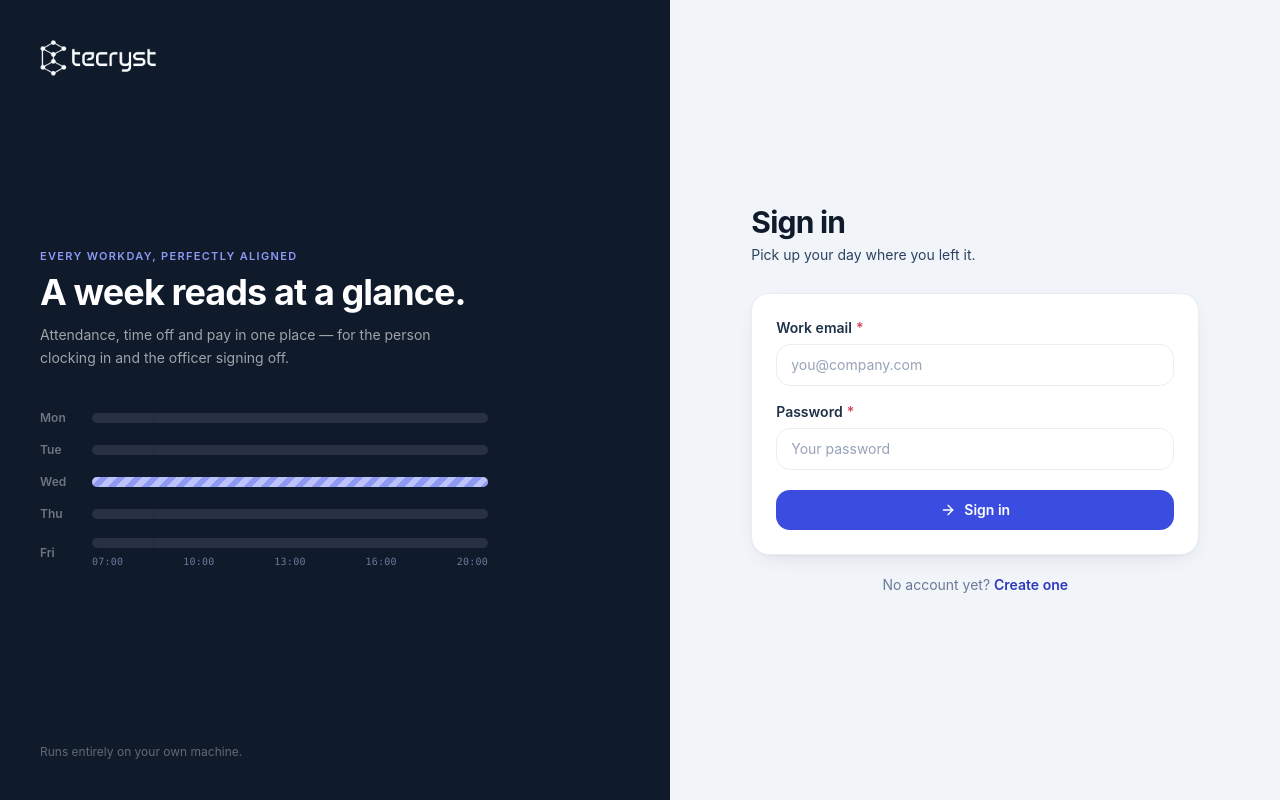
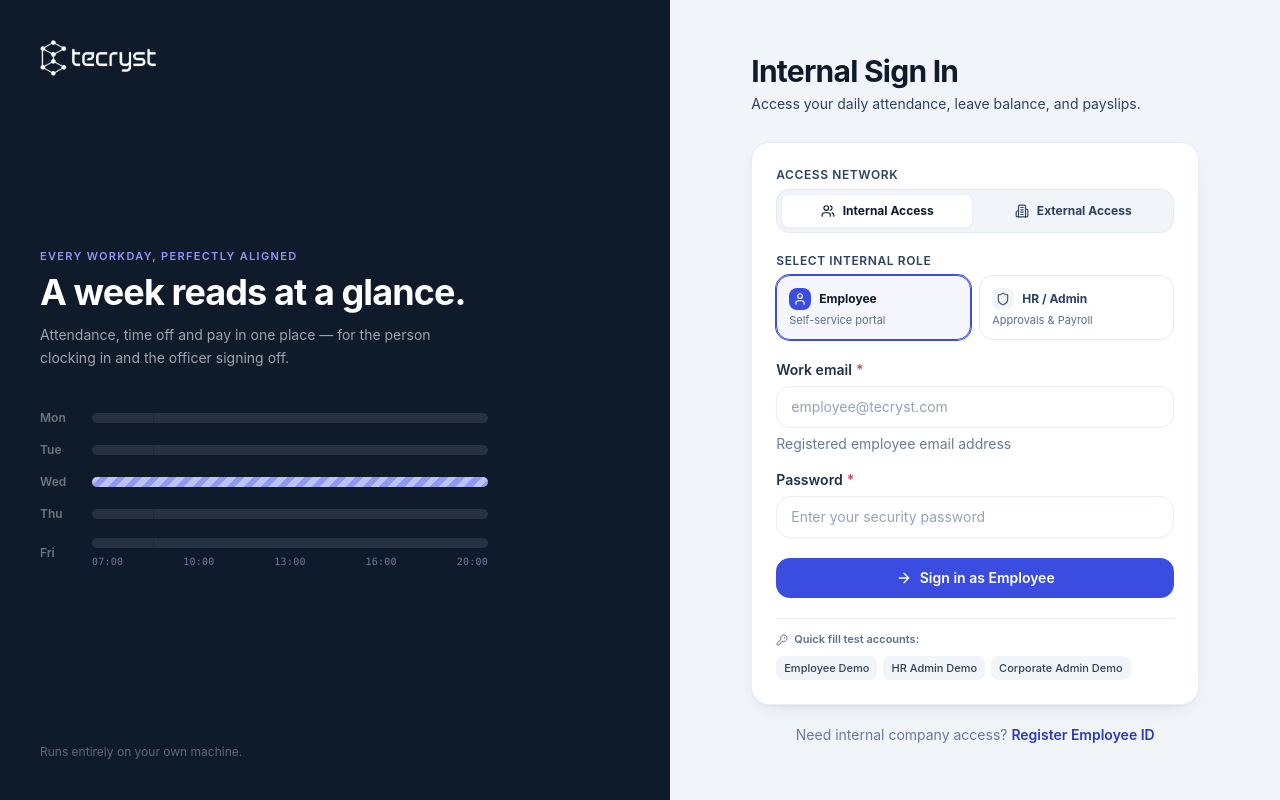
Before and after one commit to sj422159/Odoo-nmit-dayflow-2026, a React (Vite) app in the folder frontend/: page /signin in a window 1280 px wide. Built offline with nearby package versions, Linux system fonts and the light colour scheme; no server answers.

Commit message:
feat(auth): add role-based access switch (Internal vs External) with Employee and HR selectors on sign in

```diff
--- a/frontend/src/pages/SignIn.tsx
+++ b/frontend/src/pages/SignIn.tsx
@@ -2,25 +2,34 @@ import { useState } from 'react'
 import { Link, useLocation, useNavigate } from 'react-router-dom'
 import { useForm } from 'react-hook-form'
 import { zodResolver } from '@hookform/resolvers/zod'
-import { ArrowRight } from 'lucide-react'
+import { ArrowRight, Building2, Shield, User, Users, KeyRound } from 'lucide-react'
 import { ApiError } from '@/api/client'
 import { useAuth } from '@/context/AuthContext'
 import { signInSchema, type SignInValues } from '@/lib/validation'
 import { AuthLayout } from '@/pages/AuthLayout'
 import { Button, Field, FormBanner, Input } from '@/components/ui/Primitives'
 
+type AccessType = 'INTERNAL' | 'EXTERNAL'
+type InternalRole = 'EMPLOYEE' | 'HR_ADMIN'
+
 export default function SignIn() {
   const { signIn } = useAuth()
   const navigate = useNavigate()
   const location = useLocation()
+  const [accessType, setAccessType] = useState<AccessType>('INTERNAL')
+  const [internalRole, setInternalRole] = useState<InternalRole>('EMPLOYEE')
   const [banner, setBanner] = useState<string | null>(null)
 
   const {
     register,
     handleSubmit,
+    setValue,
     setError,
     formState: { errors, isSubmitting },
-  } = useForm<SignInValues>({ resolver: zodResolver(signInSchema), mode: 'onBlur' })
+  } = useForm<SignInValues>({
+    resolver: zodResolver(signInSchema),
+    mode: 'onBlur',
+  })
 
   const onSubmit = async (values: SignInValues) => {
     setBanner(null)
@@ -34,50 +43,280 @@ export default function SignIn() {
         if (error.fields.password) setError('password', { message: error.fields.password })
         setBanner(Object.keys(error.fields).length ? null : error.message)
       } else {
-        setBanner('Something went wrong. Try again.')
+        setBanner('Invalid credentials. Please check your email and password.')
       }
     }
   }
 
+  // Quick Demo Account Pre-filler helper
+  const fillDemoAccount = (role: 'emp' | 'hr' | 'corp') => {
+    setBanner(null)
+    if (role === 'emp') {
+      setAccessType('INTERNAL')
+      setInternalRole('EMPLOYEE')
+      setValue('email', 'employee@tecryst.com')
+      setValue('password', 'Password@123')
+    } else if (role === 'hr') {
+      setAccessType('INTERNAL')
+      setInternalRole('HR_ADMIN')
+      setValue('email', 'hr.admin@tecryst.com')
+      setValue('password', 'Password@123')
+    } else {
+      setAccessType('EXTERNAL')
+      setValue('email', 'corp.admin@tecryst.com')
+      setValue('password', 'Password@123')
+    }
+  }
+
+  const getSubtitle = () => {
+    if (accessType === 'EXTERNAL') {
+      return 'Enterprise authentication for Corporate Admins & Organization Executives.'
+    }
+    return internalRole === 'EMPLOYEE'
+      ? 'Access your daily attendance, leave balance, and payslips.'
+      : 'Access the workforce management board, approvals, and payroll engine.'
+  }
+
   return (
     <AuthLayout
-      title="Sign in"
-      subtitle="Pick up your day where you left it."
+      title={accessType === 'EXTERNAL' ? 'Corporate Sign In' : 'Internal Sign In'}
+      subtitle={getSubtitle()}
       footer={
+        <div className="space-y-4">
           <p className="text-sm text-away">
-          No account yet?{' '}
+            {accessType === 'INTERNAL' ? (
+              <>
+                Need internal company access?{' '}
                 <Link to="/signup" className="font-semibold text-flow-600 hover:underline">
-            Create one
+                  Register Employee ID
                 </Link>
+              </>
+            ) : (
+              <>
+                External account issue?{' '}
+                <a href="mailto:support@tecryst.com" className="font-semibold text-flow-600 hover:underline">
+                  Contact Enterprise Support
+                </a>
+              </>
+            )}
           </p>
+        </div>
       }
     >
+      <div className="flex flex-col gap-5">
+        {/* ======================================================== */}
+        {/* 1. PRIMARY ACCESS SWITCH: Internal vs External           */}
+        {/* ======================================================== */}
+        <div>
+          <label className="mb-1.5 block text-xs font-semibold uppercase tracking-wider text-ink-600">
+            Access Network
+          </label>
+          <div className="grid grid-cols-2 gap-1 rounded-xl bg-slate-100 p-1 border border-slate-200/80">
+            <button
+              type="button"
+              onClick={() => {
+                setAccessType('INTERNAL')
+                setBanner(null)
+              }}
+              className={`flex items-center justify-center gap-2 rounded-lg py-2 text-xs font-bold transition-all ${
+                accessType === 'INTERNAL'
+                  ? 'bg-white text-ink shadow-sm border border-slate-200/60'
+                  : 'text-ink-600 hover:text-ink hover:bg-slate-200/50'
+              }`}
+            >
+              <Users className="h-3.5 w-3.5" />
+              Internal Access
+            </button>
+
+            <button
+              type="button"
+              onClick={() => {
+                setAccessType('EXTERNAL')
+                setBanner(null)
+              }}
+              className={`flex items-center justify-center gap-2 rounded-lg py-2 text-xs font-bold transition-all ${
+                accessType === 'EXTERNAL'
+                  ? 'bg-white text-ink shadow-sm border border-slate-200/60'
+                  : 'text-ink-600 hover:text-ink hover:bg-slate-200/50'
+              }`}
+            >
+              <Building2 className="h-3.5 w-3.5" />
+              External Access
+            </button>
+          </div>
+        </div>
+
+        {/* ======================================================== */}
+        {/* 2. INTERNAL ROLE SELECTOR: Employee vs HR Admin          */}
+        {/* ======================================================== */}
+        {accessType === 'INTERNAL' ? (
+          <div>
+            <label className="mb-1.5 block text-xs font-semibold uppercase tracking-wider text-ink-600">
+              Select Internal Role
+            </label>
+            <div className="grid grid-cols-2 gap-2">
+              {/* Employee Option */}
+              <button
+                type="button"
+                onClick={() => {
+                  setInternalRole('EMPLOYEE')
+                  setBanner(null)
+                }}
+                className={`flex flex-col items-start p-3 rounded-xl border text-left transition-all ${
+                  internalRole === 'EMPLOYEE'
+                    ? 'border-flow-500 bg-flow-50/60 ring-1 ring-flow-500 text-ink'
+                    : 'border-slate-200 bg-white hover:border-slate-300 text-ink-600'
+                }`}
+              >
+                <div className="flex items-center gap-2 font-bold text-xs">
+                  <div
+                    className={`p-1 rounded-lg ${
+                      internalRole === 'EMPLOYEE' ? 'bg-flow-500 text-white' : 'bg-slate-100 text-slate-600'
+                    }`}
+                  >
+                    <User className="h-3.5 w-3.5" />
+                  </div>
+                  Employee
+                </div>
+                <span className="mt-1 text-[11px] text-ink-400 leading-tight">
+                  Self-service portal
+                </span>
+              </button>
+
+              {/* HR / Admin Option */}
+              <button
+                type="button"
+                onClick={() => {
+                  setInternalRole('HR_ADMIN')
+                  setBanner(null)
+                }}
+                className={`flex flex-col items-start p-3 rounded-xl border text-left transition-all ${
+                  internalRole === 'HR_ADMIN'
+                    ? 'border-flow-500 bg-flow-50/60 ring-1 ring-flow-500 text-ink'
+                    : 'border-slate-200 bg-white hover:border-slate-300 text-ink-600'
+                }`}
+              >
+                <div className="flex items-center gap-2 font-bold text-xs">
+                  <div
+                    className={`p-1 rounded-lg ${
+                      internalRole === 'HR_ADMIN' ? 'bg-flow-500 text-white' : 'bg-slate-100 text-slate-600'
+                    }`}
+                  >
+                    <Shield className="h-3.5 w-3.5" />
+                  </div>
+                  HR / Admin
+                </div>
+                <span className="mt-1 text-[11px] text-ink-400 leading-tight">
+                  Approvals &amp; Payroll
+                </span>
+              </button>
+            </div>
+          </div>
+        ) : (
+          /* External Corporate Admin Banner */
+          <div className="rounded-xl border border-indigo-100 bg-indigo-50/70 p-3.5 flex items-start gap-3">
+            <div className="rounded-lg bg-indigo-600 p-2 text-white shrink-0">
+              <Building2 className="h-4 w-4" />
+            </div>
+            <div>
+              <p className="text-xs font-bold text-indigo-950">Corporate Administrator Portal</p>
+              <p className="text-[11px] leading-relaxed text-indigo-800/80 mt-0.5">
+                Single sign-on for Corporate Management, Multi-Tenant Audits, and Global Organization Settings.
+              </p>
+            </div>
+          </div>
+        )}
+
+        {/* ======================================================== */}
+        {/* 3. SIGN IN FORM                                          */}
+        {/* ======================================================== */}
         <form noValidate onSubmit={handleSubmit(onSubmit)} className="flex flex-col gap-4">
           <FormBanner message={banner} />
-        <Field label="Work email" htmlFor="email" error={errors.email?.message} required>
+
+          <Field
+            label={accessType === 'EXTERNAL' ? 'Corporate email' : 'Work email'}
+            htmlFor="email"
+            error={errors.email?.message}
+            hint={
+              accessType === 'EXTERNAL'
+                ? 'Corporate / Admin email ID'
+                : internalRole === 'EMPLOYEE'
+                ? 'Registered employee email address'
+                : 'HR officer / Administrator email'
+            }
+            required
+          >
             <Input
               id="email"
               type="email"
               autoComplete="email"
-            placeholder="you@company.com"
+              placeholder={
+                accessType === 'EXTERNAL'
+                  ? 'corp.admin@tecryst.com'
+                  : internalRole === 'EMPLOYEE'
+                  ? 'employee@tecryst.com'
+                  : 'hr.admin@tecryst.com'
+              }
               invalid={!!errors.email}
               {...register('email')}
             />
           </Field>
+
           <Field label="Password" htmlFor="password" error={errors.password?.message} required>
             <Input
               id="password"
               type="password"
               autoComplete="current-password"
-            placeholder="Your password"
+              placeholder="Enter your security password"
               invalid={!!errors.password}
               {...register('password')}
             />
           </Field>
-        <Button type="submit" loading={isSubmitting} className="mt-1 w-full" icon={<ArrowRight className="h-4 w-4" />}>
-          Sign in
+
+          <Button
+            type="submit"
+            loading={isSubmitting}
+            className="mt-1 w-full"
+            icon={<ArrowRight className="h-4 w-4" />}
+          >
+            {accessType === 'EXTERNAL'
+              ? 'Sign in as Corporate Admin'
+              : internalRole === 'EMPLOYEE'
+              ? 'Sign in as Employee'
+              : 'Sign in as HR Admin'}
           </Button>
         </form>
+
+        {/* Quick autofill helper chips */}
+        <div className="border-t border-slate-150 pt-3">
+          <p className="text-[11px] font-semibold text-ink-400 mb-2 flex items-center gap-1.5">
+            <KeyRound className="h-3 w-3" /> Quick fill test accounts:
+          </p>
+          <div className="flex flex-wrap gap-1.5">
+            <button
+              type="button"
+              onClick={() => fillDemoAccount('emp')}
+              className="rounded-lg bg-slate-100 px-2 py-1 text-[11px] font-medium text-slate-700 hover:bg-slate-200 transition-colors"
+            >
+              Employee Demo
+            </button>
+            <button
+              type="button"
+              onClick={() => fillDemoAccount('hr')}
+              className="rounded-lg bg-slate-100 px-2 py-1 text-[11px] font-medium text-slate-700 hover:bg-slate-200 transition-colors"
+            >
+              HR Admin Demo
+            </button>
+            <button
+              type="button"
+              onClick={() => fillDemoAccount('corp')}
+              className="rounded-lg bg-slate-100 px-2 py-1 text-[11px] font-medium text-slate-700 hover:bg-slate-200 transition-colors"
+            >
+              Corporate Admin Demo
+            </button>
+          </div>
+        </div>
+      </div>
     </AuthLayout>
   )
 }
```
Lines whose indentation alone changed are shown as unchanged.
